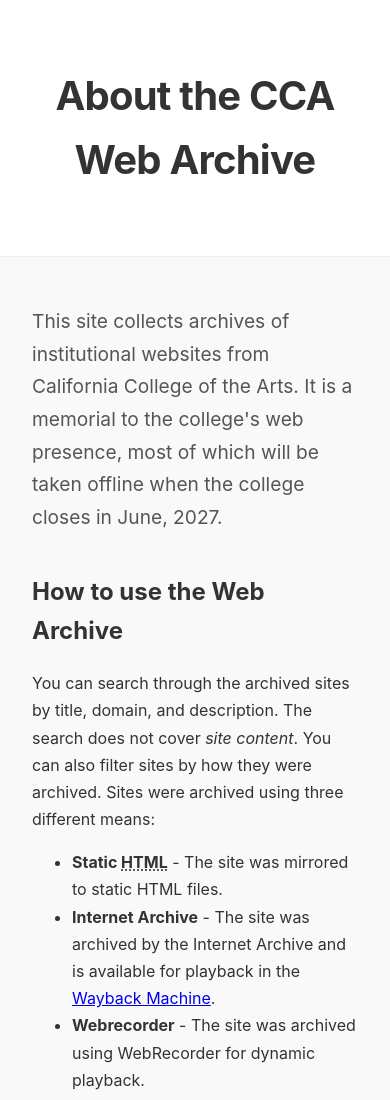
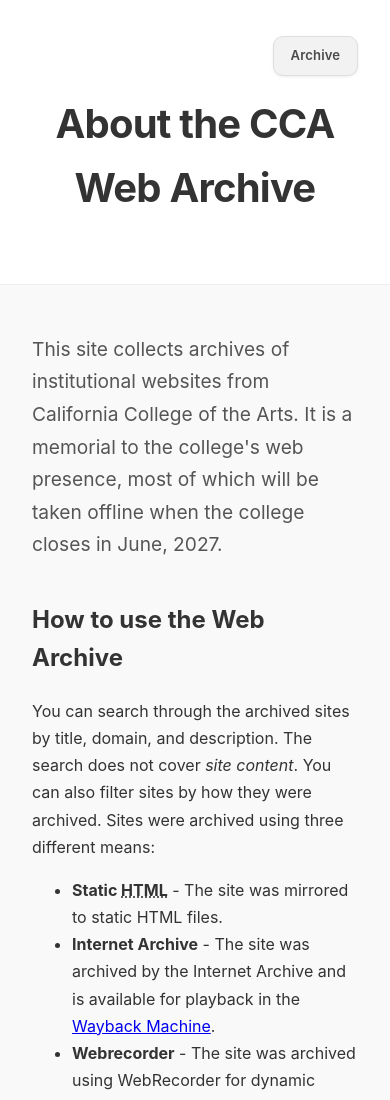
Before and after one commit to cca/cca-web-archives, an Astro site: page /about in a window 390 px wide. Shown: the top 1100 px of the page. Built offline with nearby package versions, Linux system fonts and the light colour scheme; Astro itself is replaced by a stand-in of ours.

Commit message:
feat: links between Index and About, ref #47

```diff
--- a/src/layouts/BaseLayout.astro
+++ b/src/layouts/BaseLayout.astro
@@ -5,9 +5,12 @@ interface Props {
   title: string
   heading: string
   subheading?: string
+  navHref?: string
+  navLabel?: string
+  navAriaLabel?: string
 }
 
-const { title, heading, subheading } = Astro.props
+const { title, heading, subheading, navHref, navLabel, navAriaLabel } = Astro.props
 ---
 
 <html lang="en">
@@ -23,6 +26,13 @@ const { title, heading, subheading } = Astro.props
   <body>
     <header>
       <div class="container">
+        {
+          navHref && navLabel && (
+            <a class="header-nav-link" href={navHref} aria-label={navAriaLabel || navLabel}>
+              {navLabel}
+            </a>
+          )
+        }
         <h1>{heading}</h1>
         {subheading && <p>{subheading}</p>}
       </div>
--- a/src/pages/about.astro
+++ b/src/pages/about.astro
@@ -5,6 +5,9 @@ import BaseLayout from '../layouts/BaseLayout.astro'
 <BaseLayout
   title="About | CCA Web Archive Gallery"
   heading="About the CCA Web Archive"
+  navHref="/"
+  navLabel="Archive"
+  navAriaLabel="Return to archive gallery"
 >
   <article class="about-page">
     <p class="lede">
--- a/src/pages/index.astro
+++ b/src/pages/index.astro
@@ -11,6 +11,9 @@ const formats = [...new Set(archives.map((a) => a.data.archiveFormat))]
   title="CCA Web Archive Gallery"
   heading="CCA Web Archive"
   subheading="A collection of archived institutional websites."
+  navHref="/about"
+  navLabel="About"
+  navAriaLabel="Go to about page"
 >
   <section class="filters">
     <div class="filter-group">
--- a/src/styles/global.css
+++ b/src/styles/global.css
@@ -32,6 +32,13 @@ header {
   text-align: center;
 }
 
+header .container {
+  position: relative;
+  display: flex;
+  flex-direction: column;
+  align-items: center;
+}
+
 header h1 {
   margin: 0;
   font-size: 2.5rem;
@@ -44,9 +51,64 @@ header p {
   margin-top: 1rem;
 }
 
+.header-nav-link {
+  position: absolute;
+  top: 0.75rem;
+  right: 2rem;
+  width: 6.2rem;
+  height: 2.6rem;
+  display: inline-flex;
+  align-items: center;
+  justify-content: center;
+  text-align: center;
+  text-decoration: none;
+  font-size: 0.9rem;
+  letter-spacing: 0.01em;
+  font-weight: 600;
+  line-height: 1;
+  color: #4a4a4a;
+  background: #f2f2f2;
+  border: 1px solid #dfdfdf;
+  border-radius: 10px;
+  box-shadow: 0 1px 3px rgba(0, 0, 0, 0.08);
+  transition:
+    transform 150ms ease,
+    box-shadow 150ms ease,
+    color 150ms ease,
+    border-color 150ms ease;
+}
+
+.header-nav-link:hover,
+.header-nav-link:focus-visible {
+  color: #cf1f1f;
+  border-color: #d0b0b0;
+  transform: translateY(-2px);
+  box-shadow: 0 5px 10px rgba(0, 0, 0, 0.13);
+}
+
+.header-nav-link:focus-visible {
+  outline: 2px solid #cf1f1f;
+  outline-offset: 2px;
+}
+
 footer {
   border-top: 1px solid #eee;
   padding: 4rem 0;
   text-align: center;
   color: #888;
 }
+
+@media (max-width: 700px) {
+  header {
+    padding-top: 2.25rem;
+  }
+
+  .header-nav-link {
+    position: static;
+    align-self: flex-end;
+    margin: 0 0 1rem;
+    width: 5.2rem;
+    height: 2.35rem;
+    font-size: 0.82rem;
+  }
+}
```
